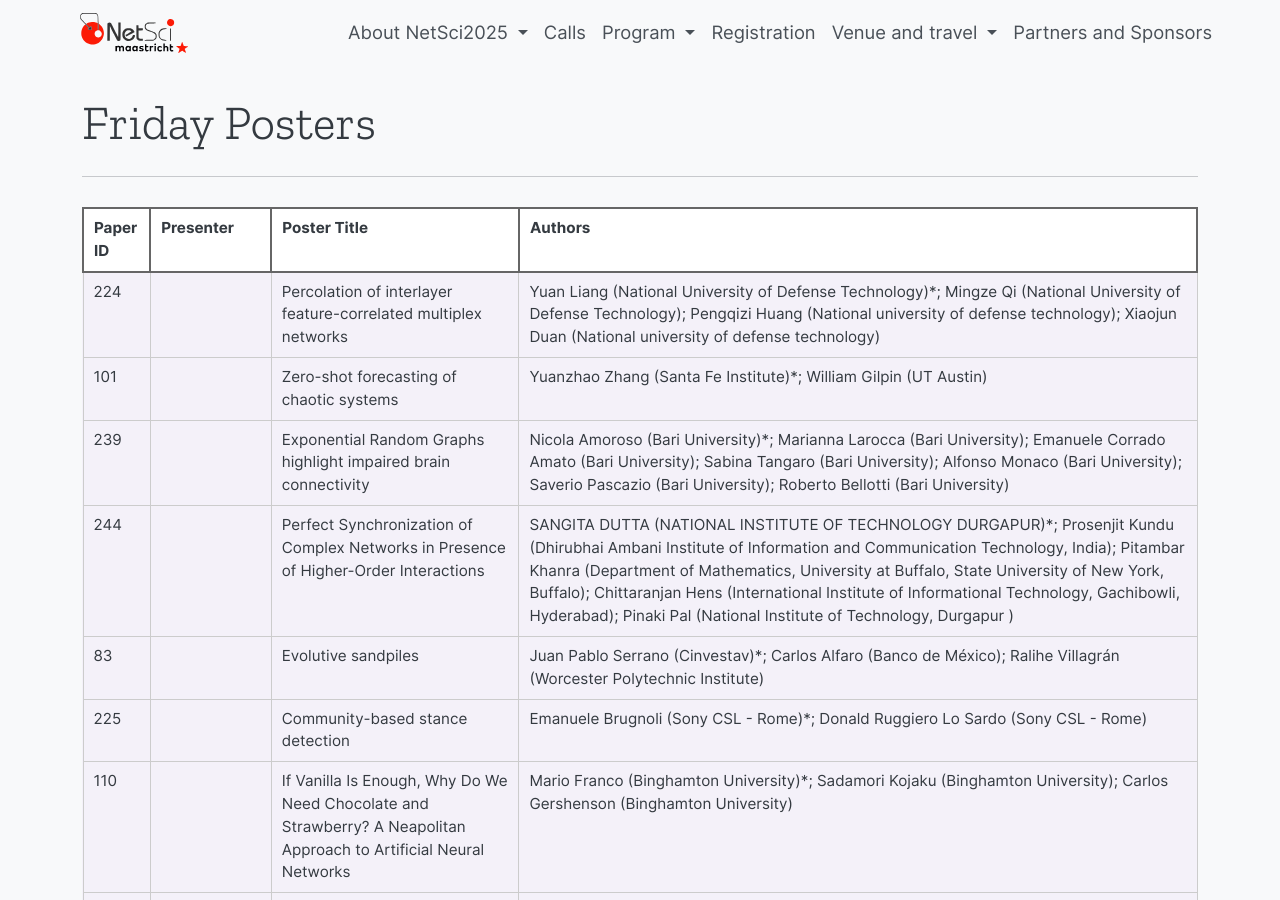
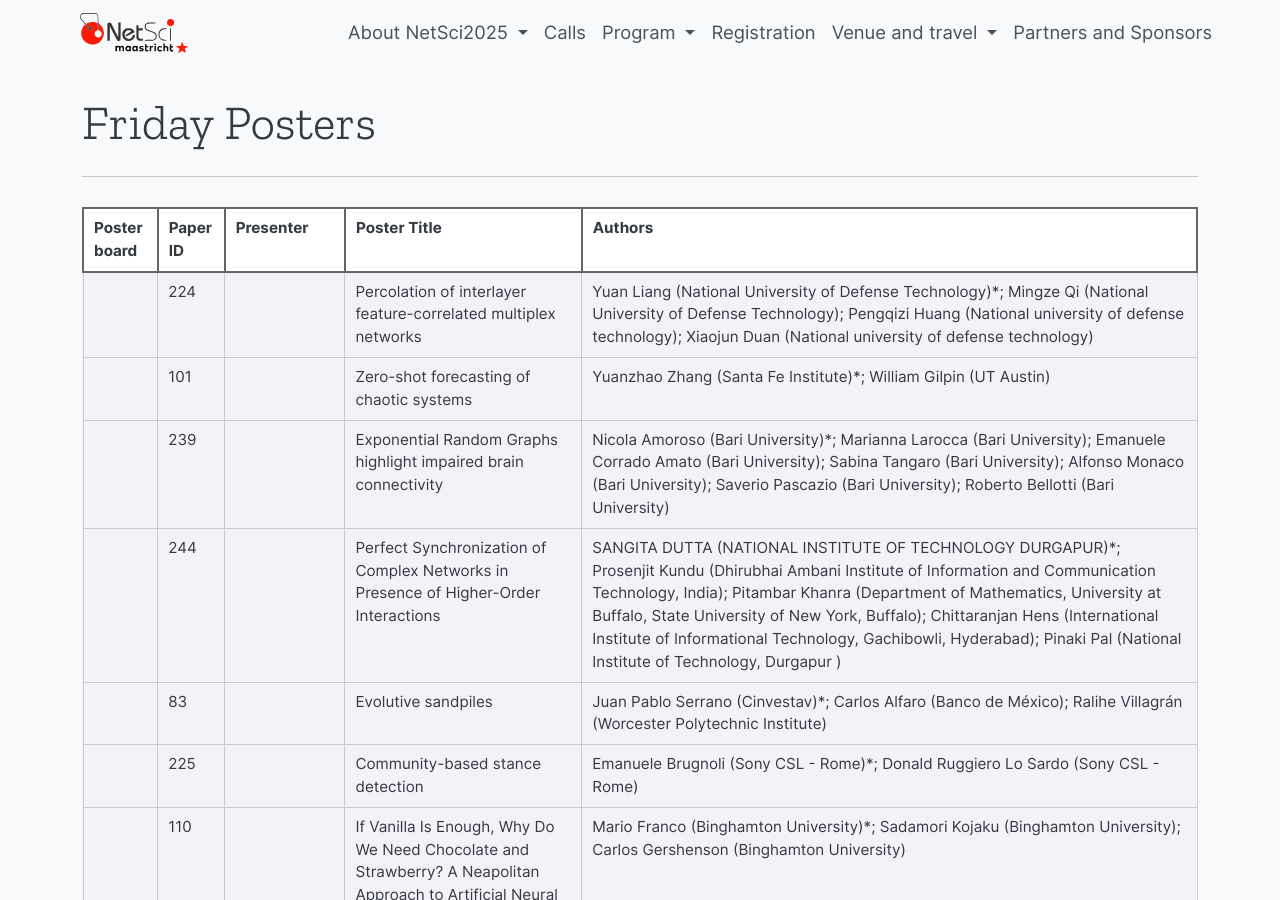
Before and after one commit to NetSci2025/netsci2025.github.io, a Jekyll site: the page built from _posters/friday-posters.md, in a window 1280 px wide and 900 px high. Built offline with Jekyll 4.4.1, drawn with Linux system fonts in a browser that asks for light colours.

Commit message:
Update posters.html

```diff
--- a/_layouts/posters.html
+++ b/_layouts/posters.html
@@ -50,6 +50,7 @@ layout: default
         <table class="custom-table">
             <thead>
                 <tr>
+                    <th>Poster board</th>
                     <th>Paper ID</th>
                     <th>Presenter</th>
                     <th>Poster Title</th>
@@ -60,6 +61,7 @@ layout: default
                 {% assign poster_data = site.data.posters[page.slug] %}
                 {% for talk in poster_data.talks %}
                 <tr>
+                    <td>{{ talk['Poster board'] }}</td>
                     <td>{{ talk['Paper ID'] }}</td>
                     <td>{{ talk.Presenter }}</td>
                     <td>{{ talk['Talk title'] }}</td>
```
